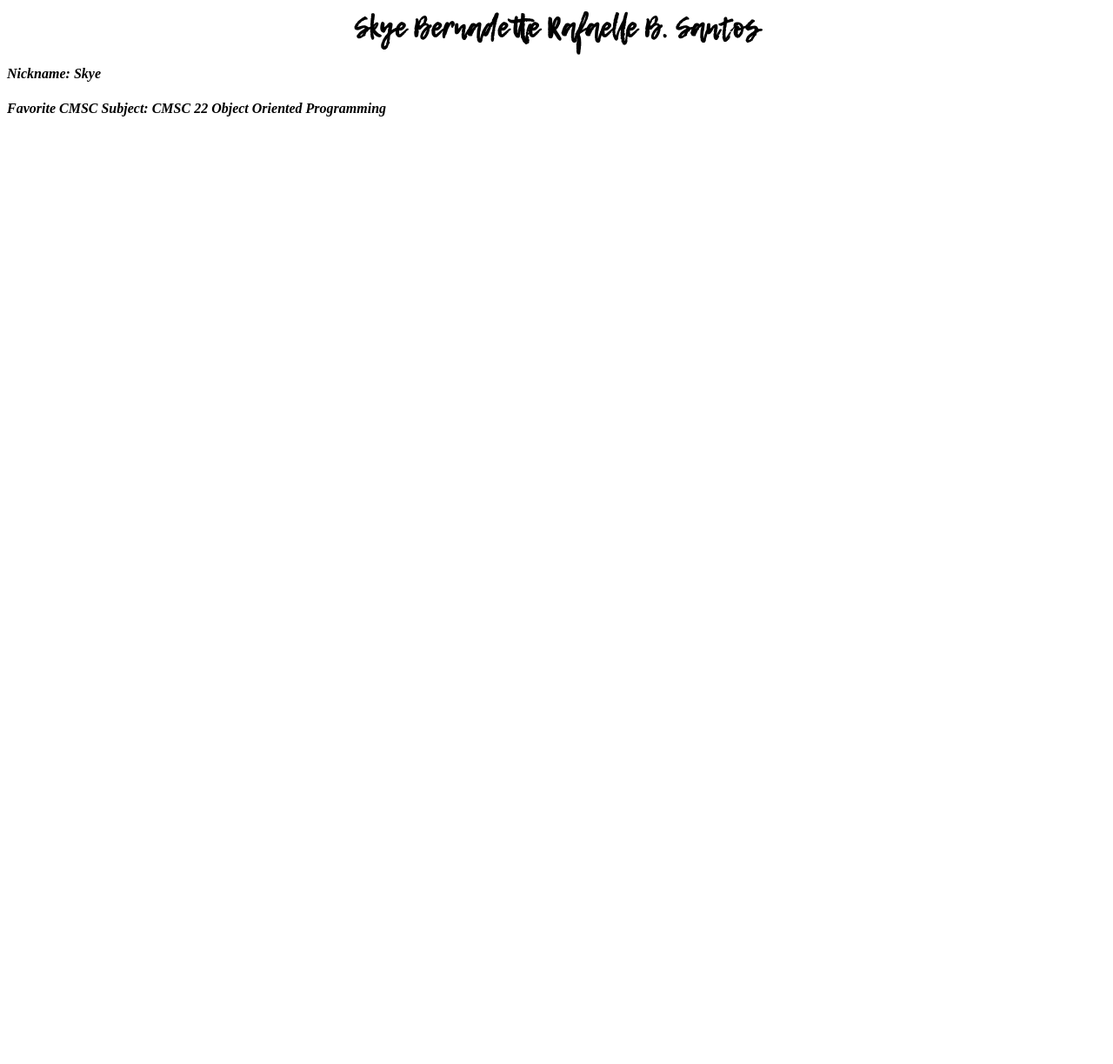
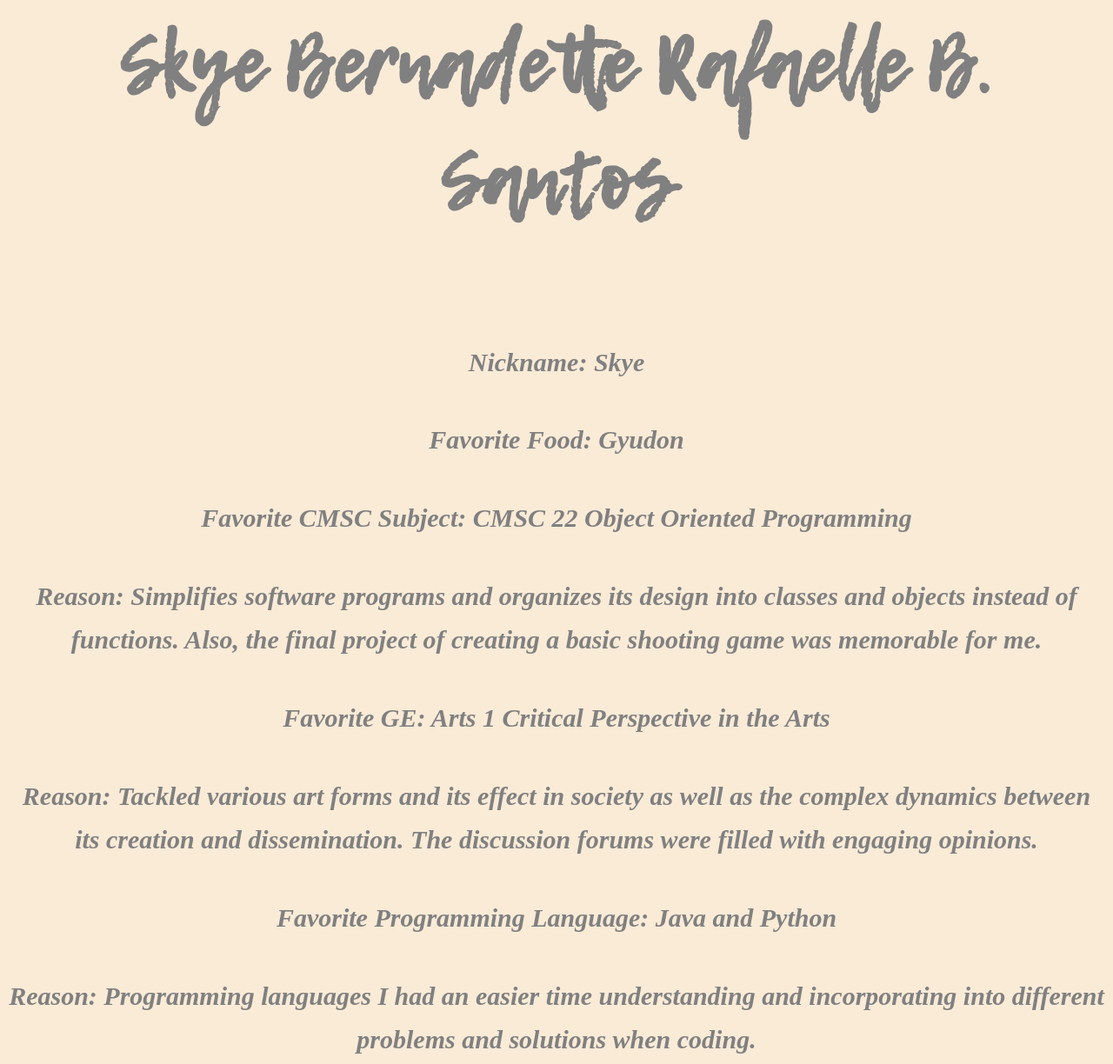
Before and after one commit to skyieee39/skyieee39.github.io, a plain HTML site: page index.html in a window 1280 px wide. Shown: the whole page at 87% size. Before the commit the page ends 800 px from the top, so only its background shows below. Drawn offline with Linux system fonts and the light colour scheme; a web font is replaced by a local one.

Commit message:
Final html file with complete information

```diff
--- a/index.html
+++ b/index.html
@@ -12,28 +12,38 @@
                 src: url(02_APompadourTextSample.ttf);
             }
             h1 {
-                color:black;
+                color: gray;
                 font-weight: bolder;
                 text-align: center;
                 font-family: lemon;
-                font-size: xx-large;
+                font-size: 89px;
             }
 
             h4 {
-                color: black;
-                text-align: left;
+                color: gray;
+                text-align: center;
                 font-style: italic;
                 font-family: pompa;
+                font-size: 30px;
+                line-height: 50px;
             }
+
         </style>
     </head>
-    <body>
+    <body style="background-color: antiquewhite;">
         <div class="text">
             <h1> Skye Bernadette Rafaelle B. Santos</h1>
         </div>
         <div class="text">
+            <br>
             <h4> Nickname: Skye </h4>
+            <h4> Favorite Food: Gyudon </h4>
             <h4> Favorite CMSC Subject: CMSC 22 Object Oriented Programming </h4>
+            <h4> Reason: Simplifies software programs and organizes its design into classes and objects instead of functions. Also, the final project of creating a basic shooting game was memorable for me. </h4>
+            <h4> Favorite GE: Arts 1 Critical Perspective in the Arts </h4>
+            <h4> Reason: Tackled various art forms and its effect in society as well as the complex dynamics between its creation and dissemination. The discussion forums were filled with engaging opinions. </h4>
+            <h4> Favorite Programming Language: Java and Python </h4>
+            <h4> Reason: Programming languages I had an easier time understanding and incorporating into different problems and solutions when coding. </h4>
         </div>
     </body>
 </html>
```
